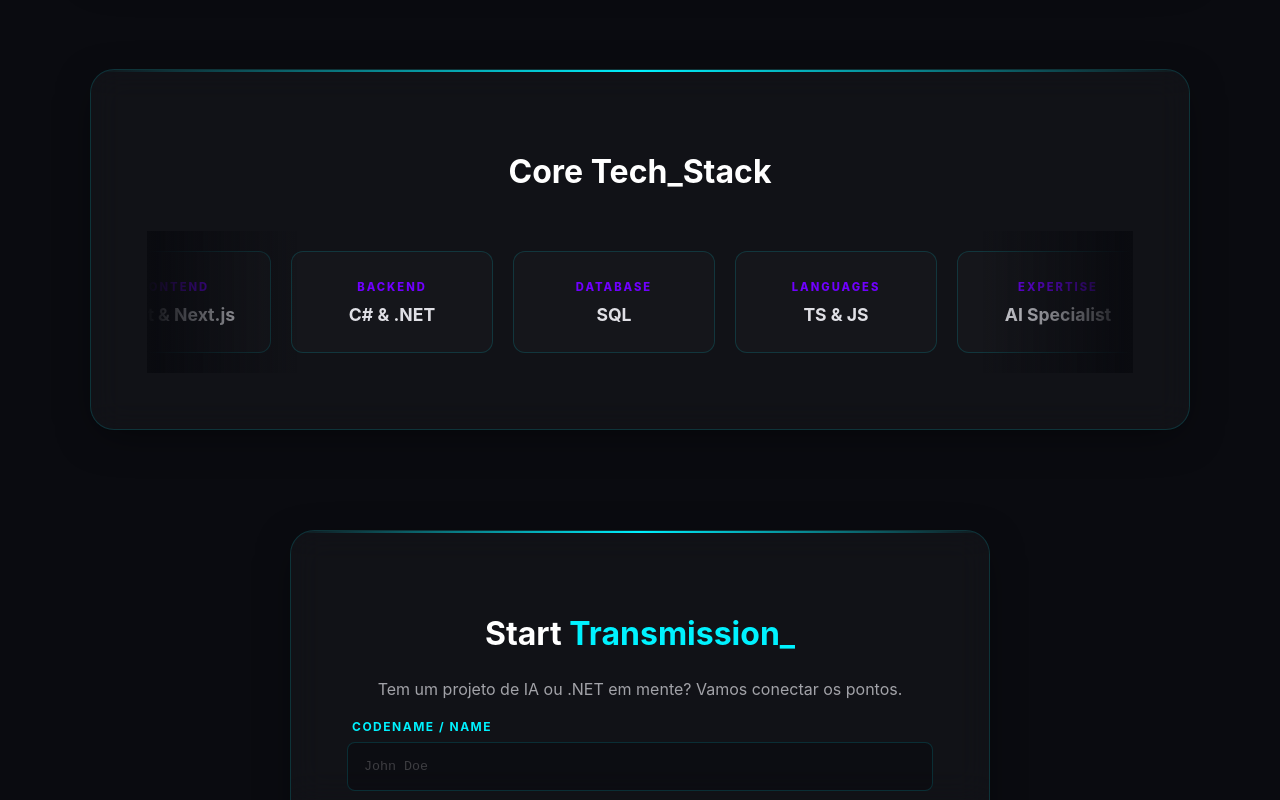
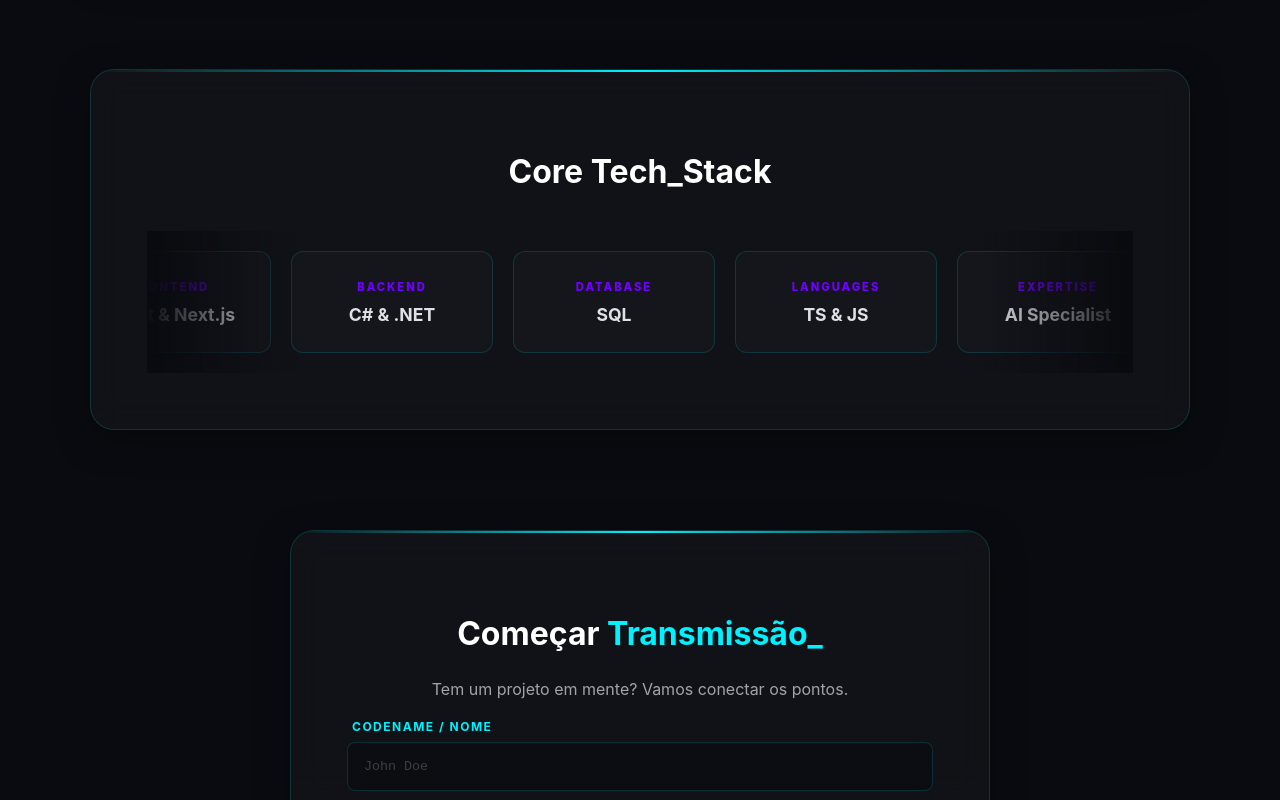
Before and after one commit to PatricAugusto/Portfolio-v3.0.0, a Next.js app: page / in a window 1280 px wide. Shown: the part 2000-2800 px from the top of the page. Built offline with nearby package versions, Linux system fonts and the light colour scheme.

Commit message:
content: refine contact form labels and messaging for better UX

```diff
--- a/src/app/page.js
+++ b/src/app/page.js
@@ -162,7 +162,7 @@
 
           <TextSection>
             <Title>
-               Desenvolver <span>Full Stack.</span>
+               Desenvolvedor <span>Full Stack.</span>
             </Title>
 
             <ExpandedDescription>
--- a/src/components/Contact.js
+++ b/src/components/Contact.js
@@ -151,25 +151,25 @@
   return (
     <GlassCard style={{ maxWidth: '700px' }} id="contact">
       <h2 style={{ color: '#fff', textAlign: 'center', fontSize: '2rem' }}>
-        Start <span style={{ color: '#00f2ff' }}>Transmission_</span>
+        Começar <span style={{ color: '#00f2ff' }}>Transmissão_</span>
       </h2>
       <p style={{ textAlign: 'center', opacity: 0.7, marginBottom: '20px' }}>
-        Tem um projeto de IA ou .NET em mente? Vamos conectar os pontos.
+        Tem um projeto em mente? Vamos conectar os pontos.
       </p>
 
       {status === 'success' ? (
         <StatusMessage $type="success">
-          Transmission Complete. Message Received.
+          Transmissão concluída. Mensagem recebida.
           <button
             onClick={() => setStatus('idle')}
             style={{ display: 'block', margin: '15px auto 0', background: 'transparent', border: '1px solid currentColor', color: 'inherit', padding: '5px 15px', cursor: 'pointer', borderRadius: '4px' }}>
-            Send Another
+            Enviar outro
           </button>
         </StatusMessage>
       ) : (
         <Form ref={form} onSubmit={sendEmail} $loading={status === 'loading'}>
           <InputGroup>
-            <Label>Codename / Name</Label>
+            <Label>Codename / Nome</Label>
             <Input
               type="text"
               name="name"
@@ -180,7 +180,7 @@
           </InputGroup>
 
           <InputGroup>
-            <Label>Communication Channel / Email</Label>
+            <Label>Canal de comunicação / Email</Label>
             <Input
               type="email"
               name="email"
@@ -191,7 +191,7 @@
           </InputGroup>
 
           <InputGroup>
-            <Label>Payload / Message</Label>
+            <Label>Payload / Mensagem</Label>
             <TextArea
               name="message"
               placeholder="Descreva a missão..."
@@ -202,7 +202,7 @@
 
           {status === 'error' && (
             <StatusMessage $type="error">
-              Connection Failed. Please try again or check console.
+              Falha na conexão. Tente novamente ou verifique o console.
             </StatusMessage>
           )}
 
```
